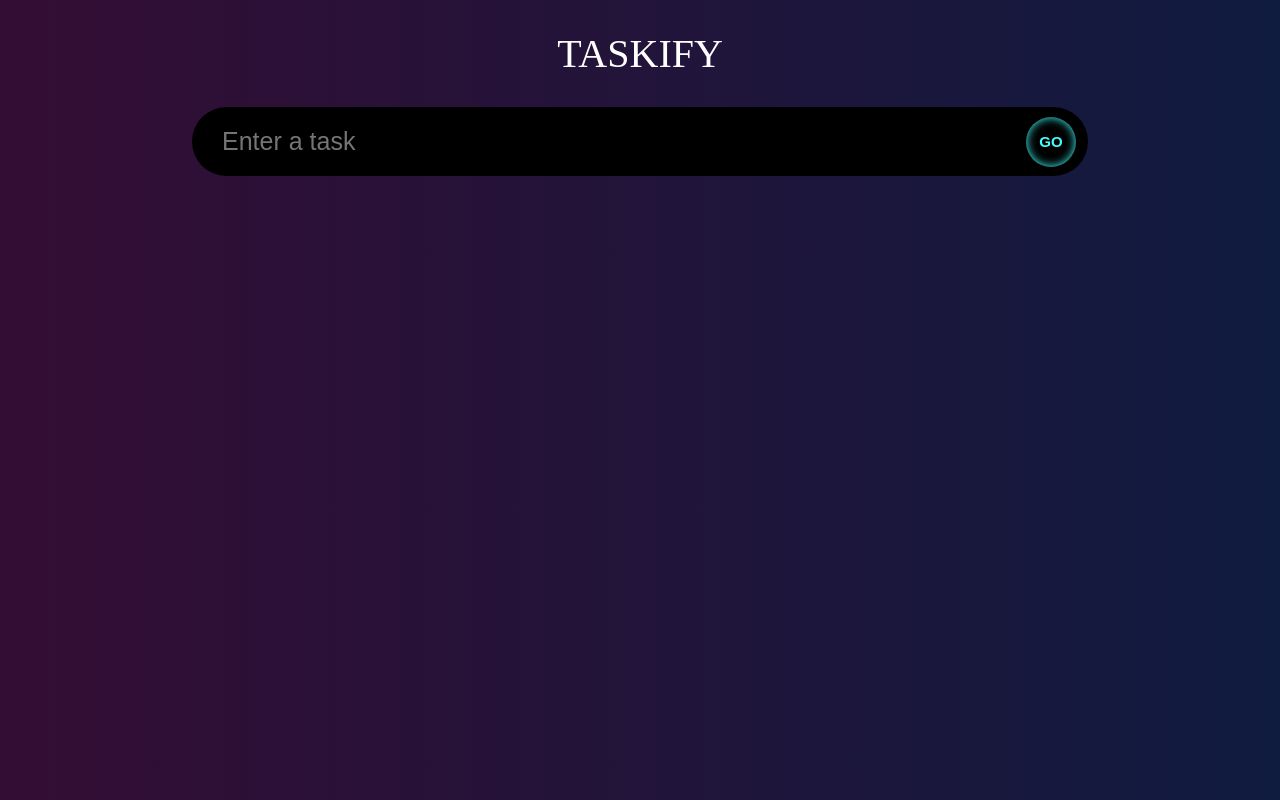
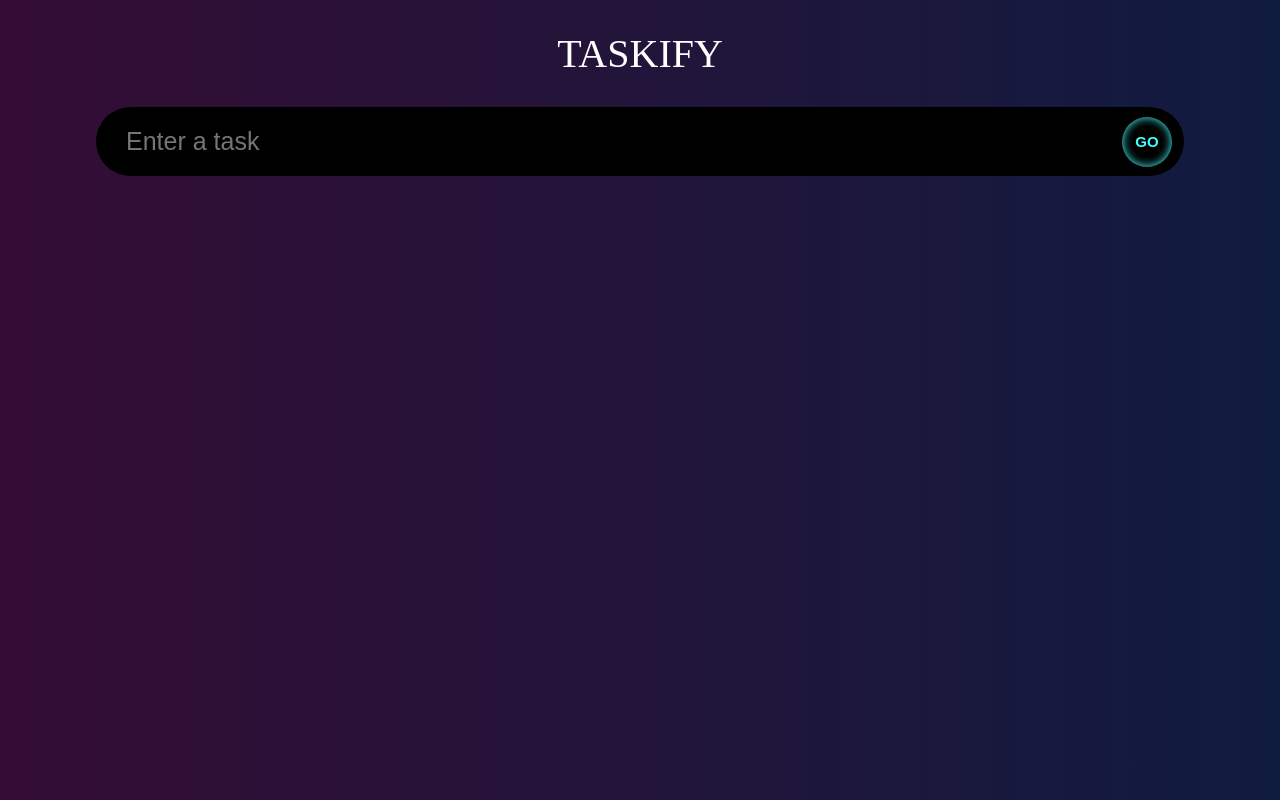
Before and after one commit to lavarinimoreira/synthwave-taskify, a React (Create React App) app: page / in a window 1280 px wide. Shown: the top 800 px of the page. Built offline with nearby package versions, Linux system fonts and the light colour scheme; a web font is replaced by a local one.

Commit message:
adding new % in styles.css

```diff
--- a/src/components/styles.css
+++ b/src/components/styles.css
@@ -5,7 +5,7 @@
 
 .input{
     display: flex;
-    width: 70%;
+    width: 85%;
     position: relative;
     align-items: center;
 }
```
